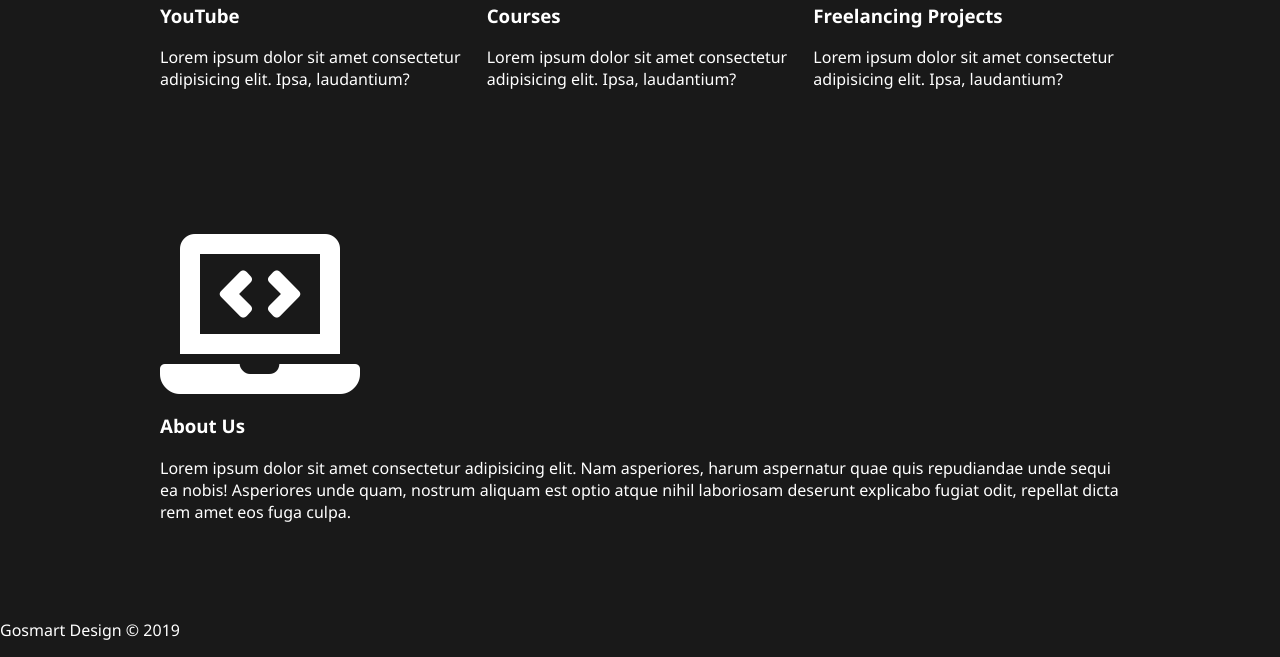
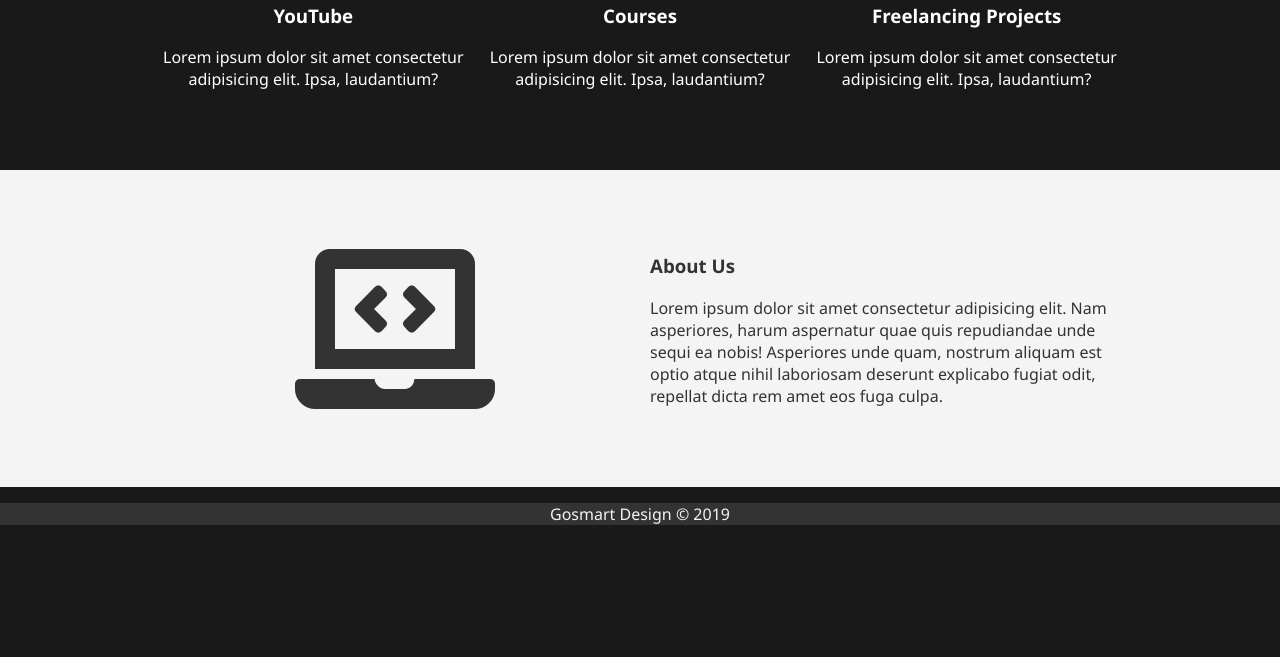
Before and after one commit to ganchoiliev/Landing-Page-Blur-Effect, a plain HTML site: page index.html in a window 1280 px wide. Shown: the part 928-1585 px from the top of the page. After the commit the page ends 1469 px from the top, so only its background shows below. Drawn offline with Linux system fonts and the light colour scheme.

Commit message:
initial commit

```diff
--- a/style.css
+++ b/style.css
@@ -69,3 +69,24 @@ body {
   grid-gap: 20px;
   grid-template-columns: repeat(3, 1fr);
 }
+
+.grid-2 {
+  display: grid;
+  grid-gap: 20px;
+  grid-template-columns: repeat(2, 1fr);
+}
+
+.center {
+  text-align: center;
+  margin: auto;
+}
+
+.bg-light {
+  background: #f4f4f4;
+  color: #333;
+}
+
+.bg-dark {
+  background: #333;
+  color: #f4f4f4;
+}
```
